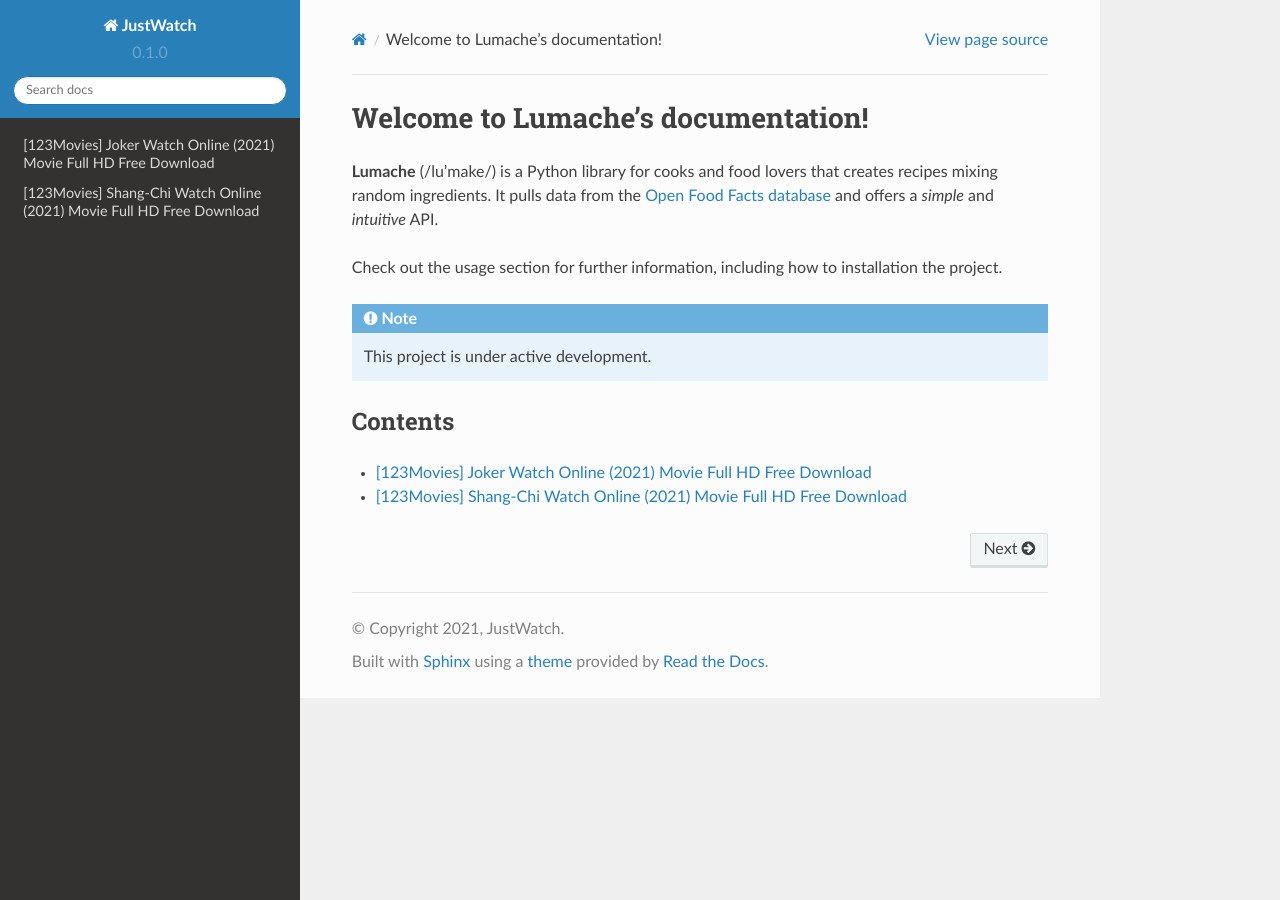
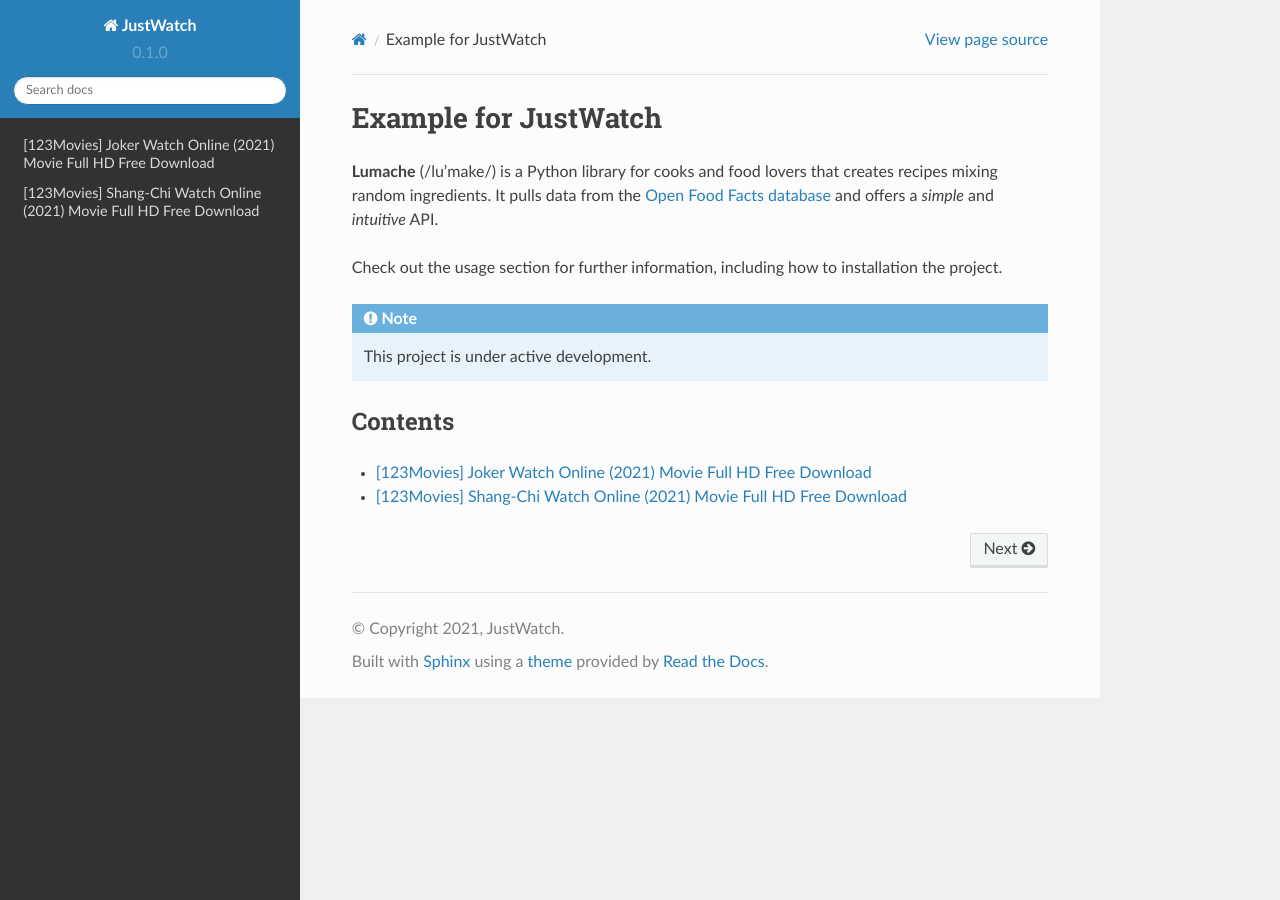
Before and after one commit to onegite/justwatch, a Sphinx documentation site: the page built from docs/source/index.rst, in a window 1280 px wide. Built offline with Sphinx 7.4.7 and the Read the Docs theme 2.0.0, drawn with Linux system fonts in a browser that asks for light colours.

Commit message:
Update index.rst

```diff
--- a/docs/source/index.rst
+++ b/docs/source/index.rst
@@ -1,4 +1,4 @@
-Welcome to Lumache's documentation!
+Example for JustWatch
 ===================================
 
 **Lumache** (/lu'make/) is a Python library for cooks and food lovers
```
